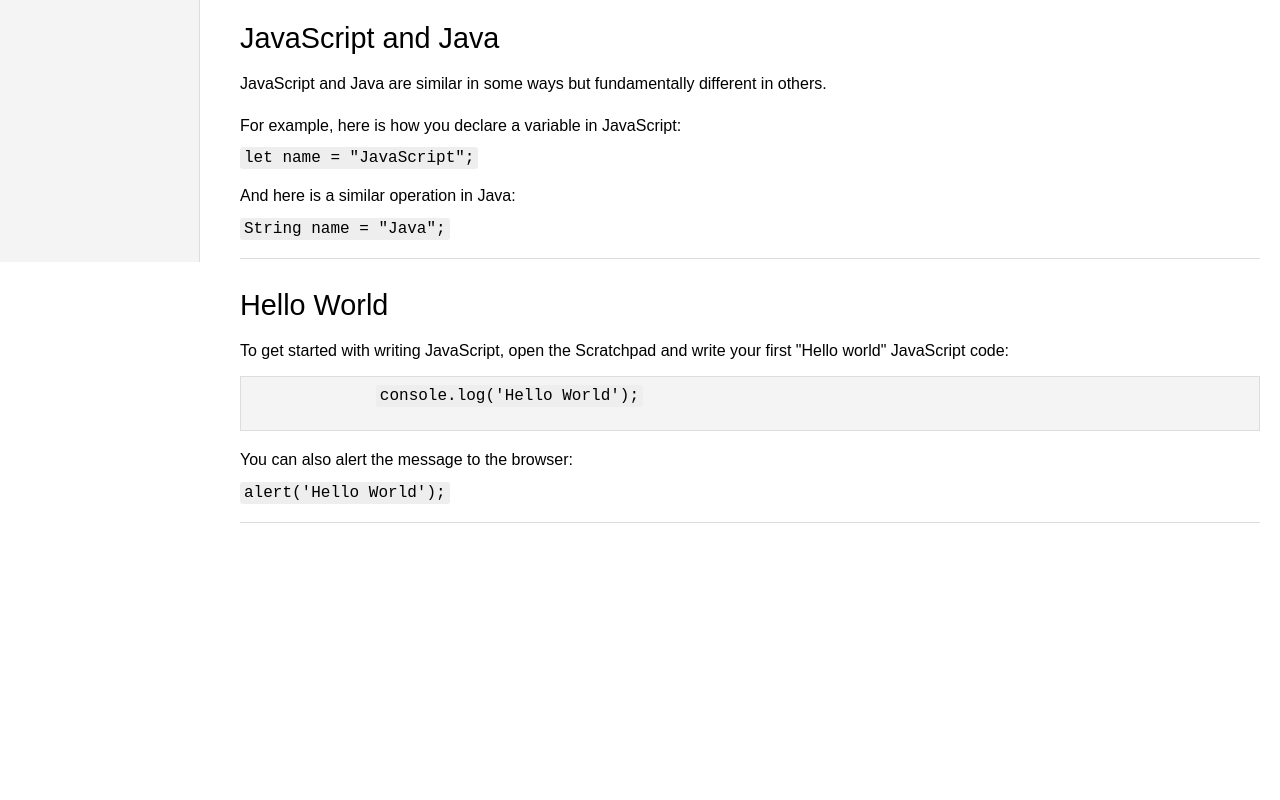
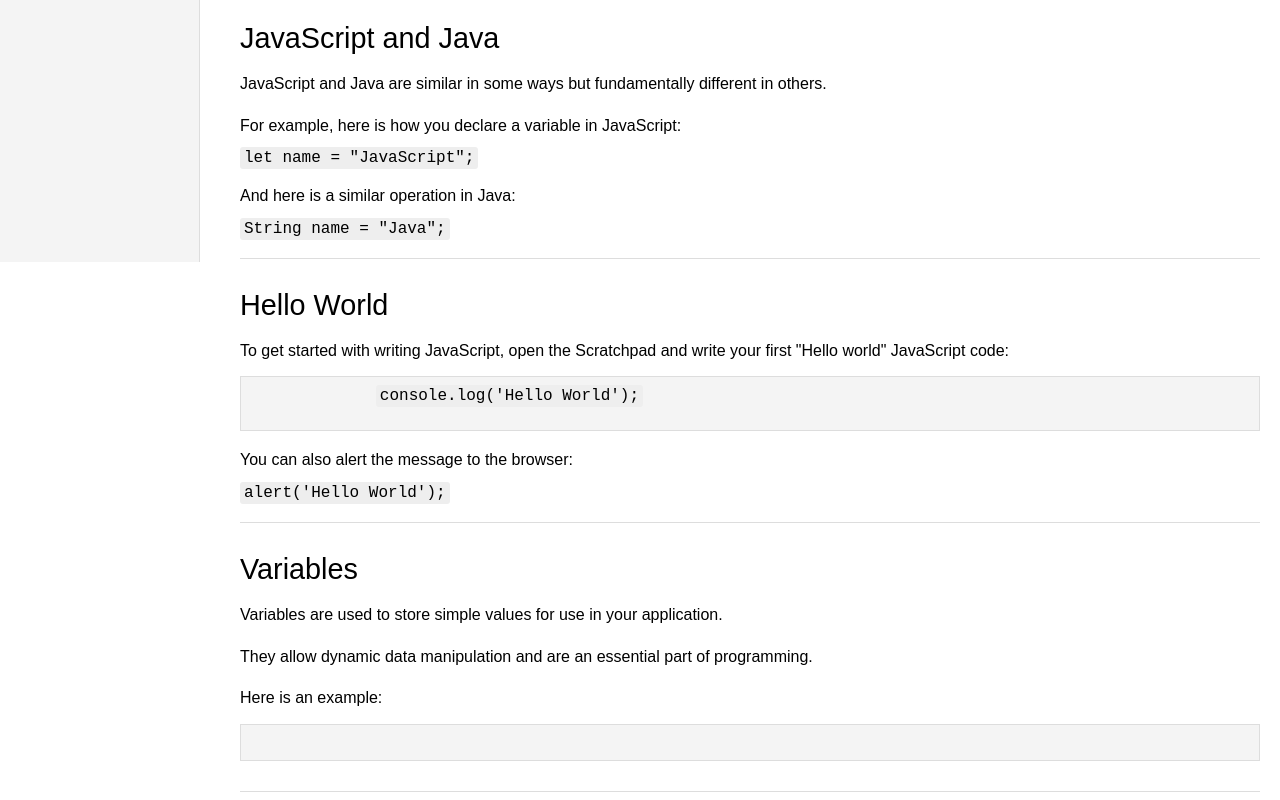
Before and after one commit to elyse003/Documentation-Page, a plain HTML site: page index.html in a window 1280 px wide. Shown: the part 538-1338 px from the top of the page. Before the commit the page ends 1111 px from the top, so only its background shows below. Drawn offline with Linux system fonts and the light colour scheme.

Commit message:
Add 'Variables' section with examples of storing values in JavaScript

```diff
--- a/index.html
+++ b/index.html
@@ -59,3 +59,10 @@
             <p>You can also alert the message to the browser:</p>
             <code>alert('Hello World');</code>
         </section>
+
+        <section id="Variables" class="main-section">
+            <header>Variables</header>
+            <p>Variables are used to store simple values for use in your application.</p>
+            <p>They allow dynamic data manipulation and are an essential part of programming.</p>
+            <p>Here is an example:</p>
+            <pre>
```
